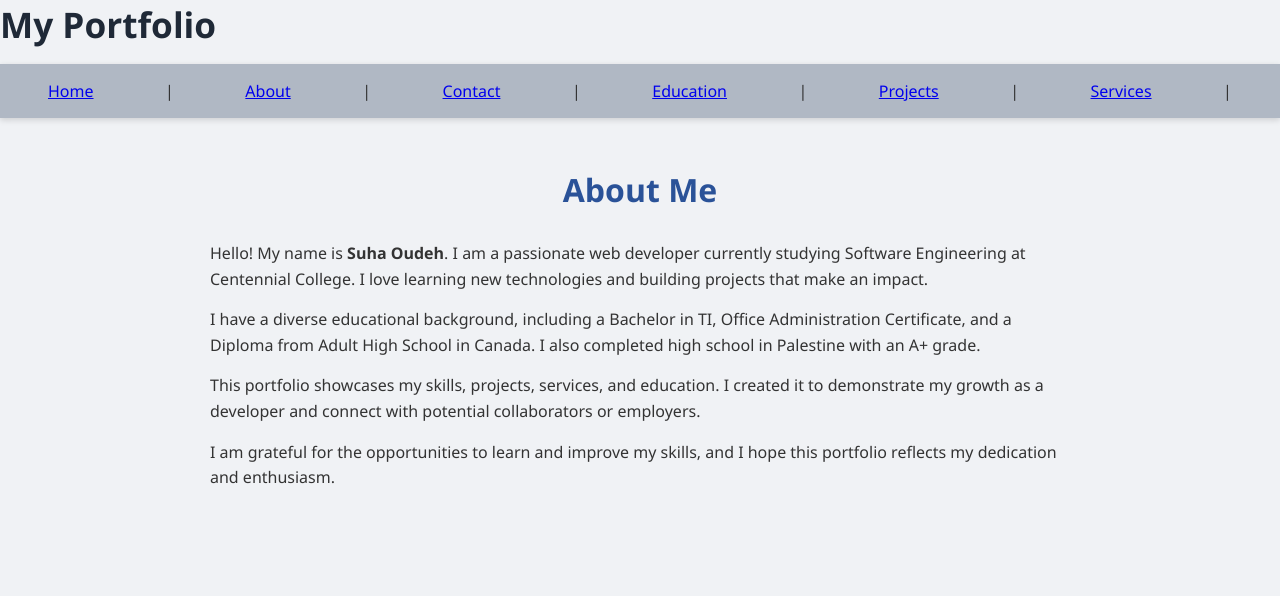
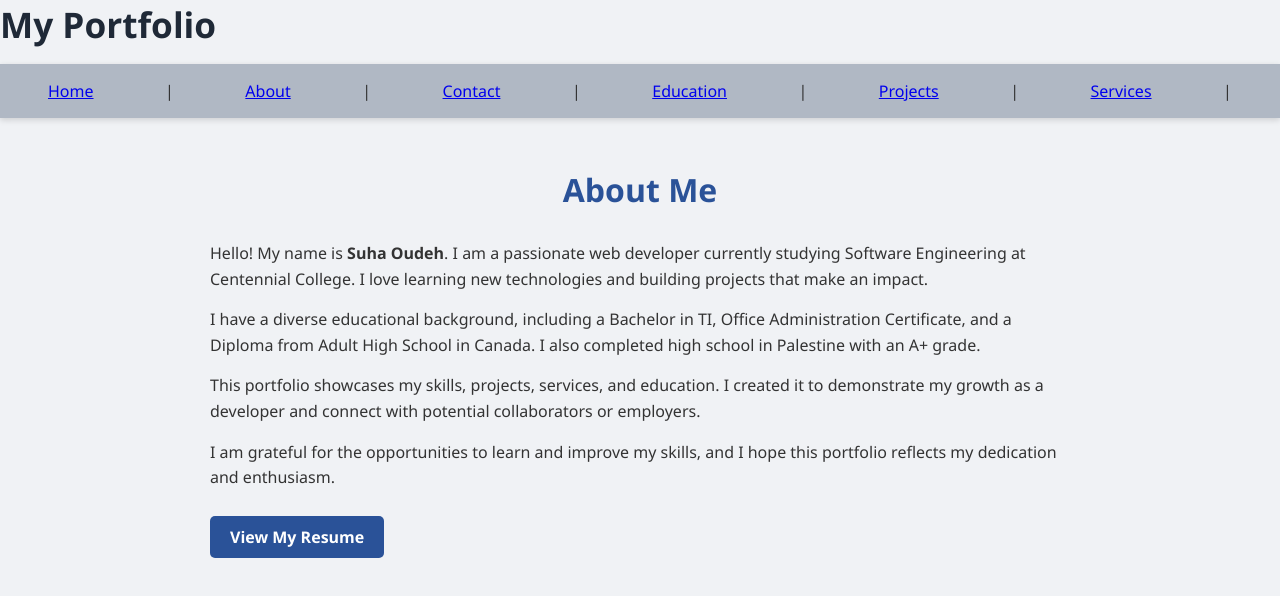
Before and after one commit to suhaoudeh/portfolio-site, a React (Vite) app: page /about in a window 1280 px wide. Shown: the top 596 px of the page. Built offline with nearby package versions, Linux system fonts and the light colour scheme.

Commit message:
add Render Text

```diff
--- a/src/Components/About.jsx
+++ b/src/Components/About.jsx
@@ -1,4 +1,5 @@
 // Components/About.jsx
+import resumePDF from "../assets/Suha_Oudeh_Resume.pdf";
 import React from "react";
 
 export default function About() {
@@ -27,6 +28,14 @@ export default function About() {
           I am grateful for the opportunities to learn and improve my skills,
           and I hope this portfolio reflects my dedication and enthusiasm.
         </p>
+         <a
+          href={resumePDF}
+          target="_blank"
+          rel="noopener noreferrer"
+          className="resume-btn"
+        >
+          View My Resume
+        </a>
       </div>
     </div>
   );
```
Also changed, not shown: 1 other file (tests, documents, lock files or other folders).
